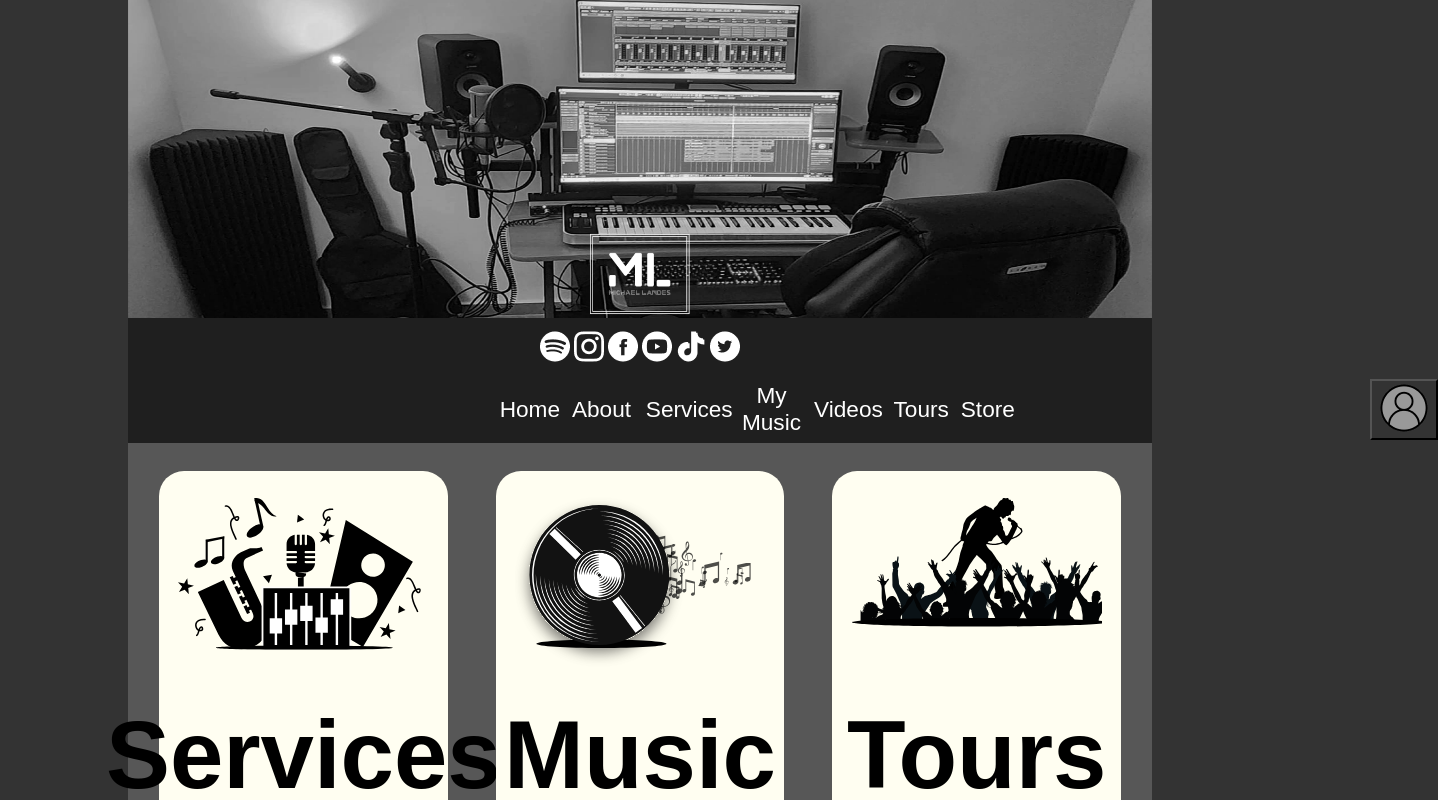
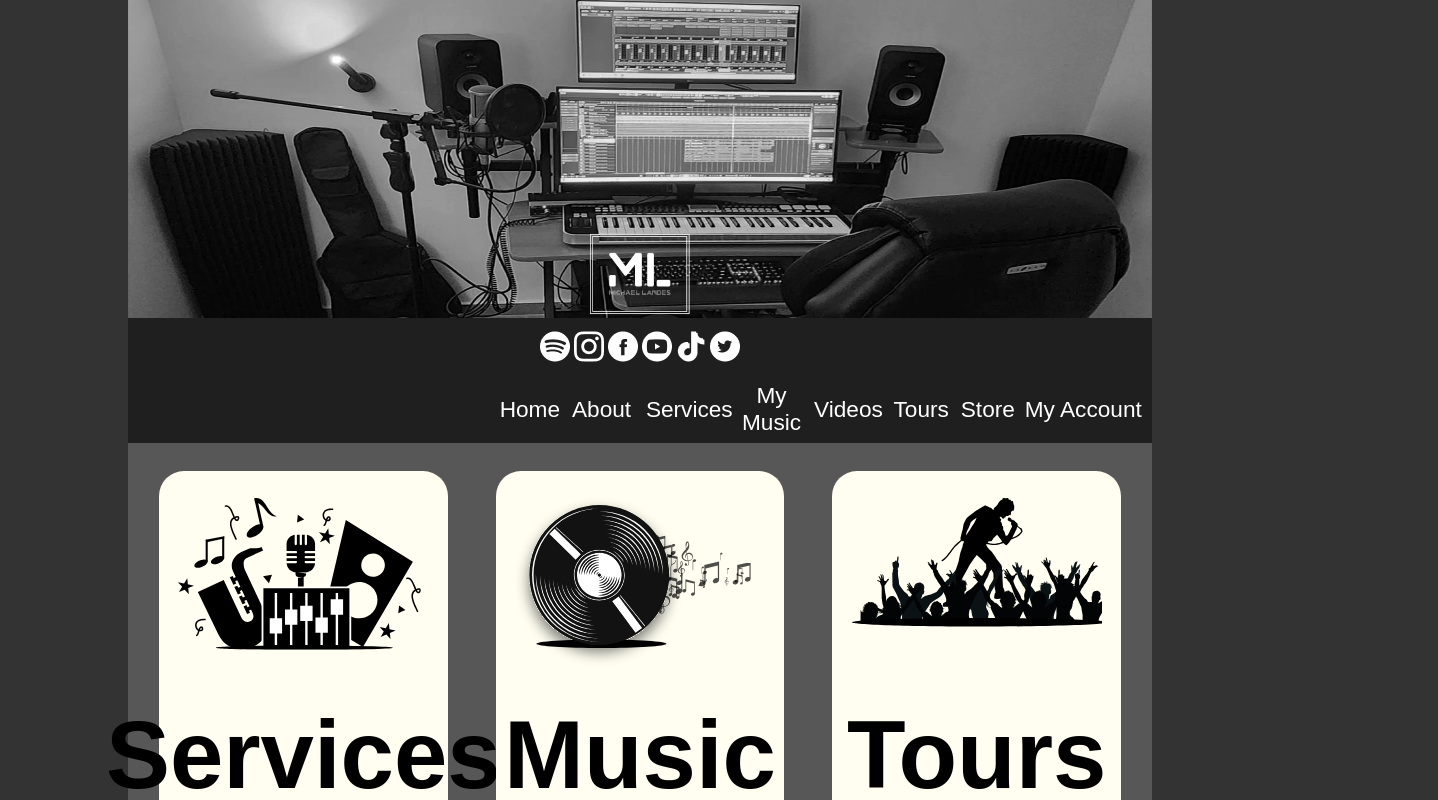
Before and after one commit to MLOfficialOrg/MlandesProj, a React (Vite) app: page / in a window 1280 px wide. Shown: the top 800 px of the page, 1438 px wide, since content can reach past the window. Built offline with nearby package versions, Linux system fonts and the light colour scheme; no server answers.

Commit message:
Changed the nav bar

```diff
--- a/src/components/layouts/NavBar.jsx
+++ b/src/components/layouts/NavBar.jsx
@@ -15,8 +15,8 @@ export default function NavBar({ page, setPage, loggedIn, setLogin }) {
   ];
 
   return (
-    <>
     <div className="nav-bar-container">
+      <div className="links-container">
         {tabList.map((item, idx) => {
           return (
             <Link key={idx} to={item[1]}>
@@ -31,10 +31,9 @@ export default function NavBar({ page, setPage, loggedIn, setLogin }) {
             </Link>
           );
         })}
+      </div>
       {loggedIn ? (
-          <button className="hidden-nav-button">
-            <img src={LoggedInAvatar} />
-          </button>
+        <button className="hidden-nav-button">Logout</button>
       ) : (
         <button
           className="hidden-nav-button"
@@ -42,10 +41,9 @@ export default function NavBar({ page, setPage, loggedIn, setLogin }) {
             setLogin(true);
           }}
         >
-            <img src={NotLoggedInAvatar} />
+          My Account
         </button>
       )}
     </div>
-    </>
   );
 }
--- a/src/scss/layouts/_navBar.scss
+++ b/src/scss/layouts/_navBar.scss
@@ -1,16 +1,28 @@
 .nav-bar-container {
   display: flex;
   align-items: center;
-  justify-content: space-between;
+  justify-content: flex-end;
+  width: 100%;
+}
+
+.links-container {
+  display: flex;
+  align-items: center;
+  justify-content: space-around;
   padding: 0.5% 0;
   width: 30%;
 }
 
 .hidden-nav-button {
+  display: flex;
+  justify-content: flex-end;
   background: transparent;
-  position: absolute;
-  margin-left: 69%;
+  width: 35%;
+  padding: 0 1%;
+  font-size: $fs-xs;
   cursor: pointer;
+  border-width: 0;
+  color: $light;
 }
 
 .tab-item {
@@ -35,4 +47,5 @@
   width: 100%;
   font-size: $fs-xs;
   -webkit-text-stroke: 1.5px $primary-nav;
+  text-decoration: underline;
 }
```
Lines whose indentation alone changed are shown as unchanged.
